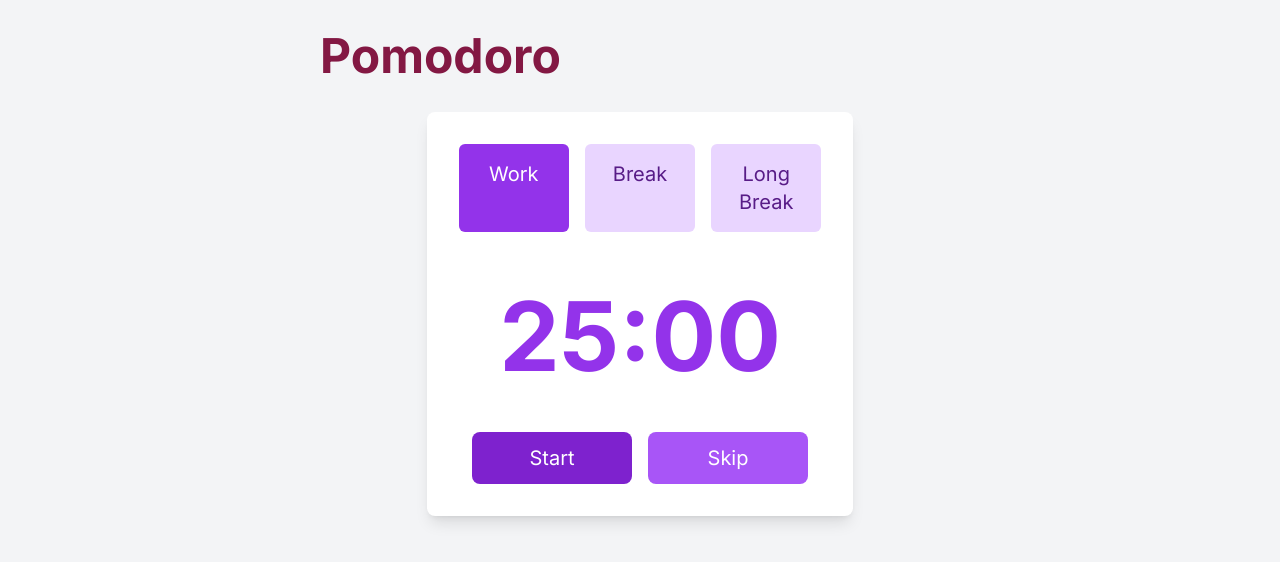
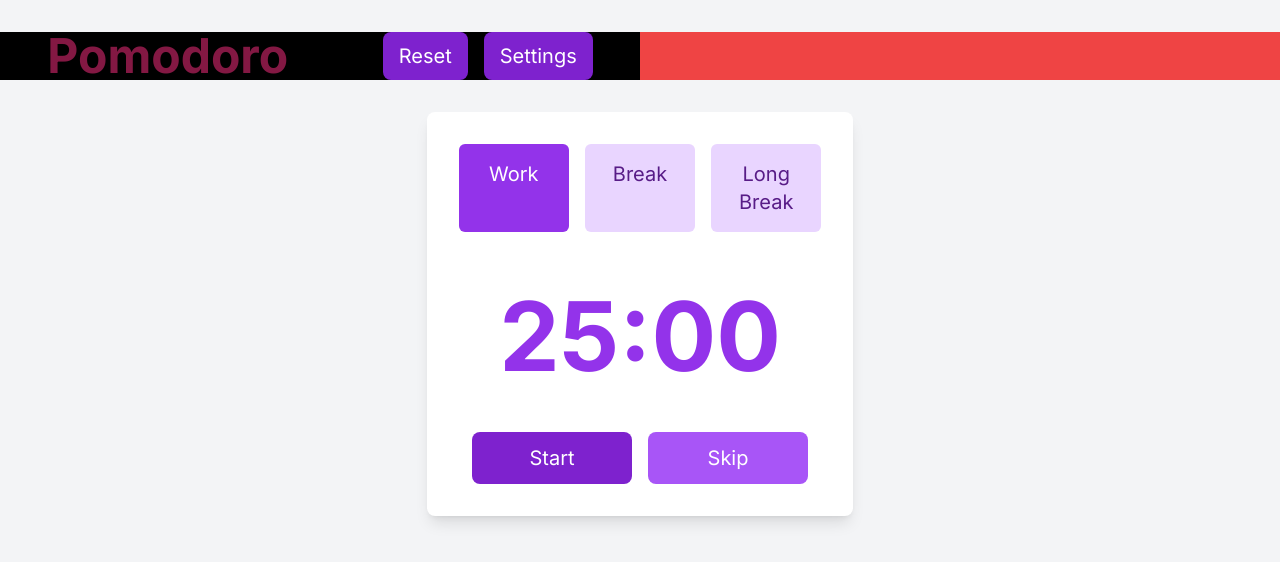
Before and after one commit to OmitNomis/next-pomodoro, a Next.js app: page / in a window 1280 px wide. Shown: the top 562 px of the page. Built offline with nearby package versions, Linux system fonts and the light colour scheme.

Commit message:
alert conditions

```diff
--- a/components/Header.tsx
+++ b/components/Header.tsx
@@ -1,14 +1,17 @@
-"use client";
 import React, { FC, useState } from "react";
 import { CustomModal } from "./modal/CustomModal";
+
 interface HeaderProps {
-  isRunning: boolean;
+  canReset: () => boolean;
 }
-export const Header: FC<HeaderProps> = ({ isRunning }) => {
+
+export const Header: FC<HeaderProps> = ({ canReset }) => {
   const [alertModalVisible, setAlertModalVisible] = useState(false);
 
+  console.log(canReset);
+
   const onLogoClick = () => {
-    if (isRunning) {
+    if (canReset()) {
       setAlertModalVisible(true);
       return;
     }
@@ -18,17 +21,41 @@ export const Header: FC<HeaderProps> = ({ isRunning }) => {
   const reloadWindow = () => {
     window.location.href = "/";
   };
+
+  const handleResetClick = () => {
+    // Implement your reset logic here
+    console.log("Reset button clicked!");
+  };
+
+  const handleSettingsClick = () => {
+    // Implement your settings logic here
+    console.log("Settings button clicked!");
+  };
+
   return (
-    <div className="w-full flex justify-center items-center mb-8 mt-8">
-      <div className="w-[90%] sm:w-[60%] md:w-[50%] ">
-        <div className="flex">
+    <div className="flex w-full justify-between items-center mb-8 mt-8 bg-red-500">
+      <div className="w-[90%] sm:w-[60%] md:w-[50%] bg-black ">
+        <div className="flex justify-around">
           <h1
             onClick={onLogoClick}
             className="text-3xl sm:text-3xl md:text-5xl font-bold text-pink-900 cursor-pointer">
             Pomodoro
           </h1>
+          <div className="flex space-x-4">
+            <button
+              className="px-4 py-2 bg-purple-700 text-white rounded-lg text-lg sm:text-xl hover:bg-purple-600 focus:outline-none focus:ring-2 focus:ring-purple-600"
+              onClick={handleResetClick}>
+              Reset
+            </button>
+            <button
+              className="px-4 py-2 bg-purple-700 text-white rounded-lg text-lg sm:text-xl hover:bg-purple-600 focus:outline-none focus:ring-2 focus:ring-purple-600"
+              onClick={handleSettingsClick}>
+              Settings
+            </button>
+          </div>
         </div>
       </div>
+
       <CustomModal
         isOpen={alertModalVisible}
         onAction={() => {
--- a/components/PomodoroTimer.tsx
+++ b/components/PomodoroTimer.tsx
@@ -6,11 +6,27 @@ import { Timer } from "./Timer";
 
 export default function PomodoroTimer() {
   const [isRunning, setIsRunning] = useState(false);
+  const [hasRunOnce, setHasRunOnce] = useState(false);
+
+  const handleRunState = () => {
+    setHasRunOnce(true);
+  };
+
+  const canReset = () => {
+    if (hasRunOnce) {
+      return true;
+    }
+    return false;
+  };
 
   return (
     <>
-      <Header isRunning={isRunning} />
-      <Timer isRunning={isRunning} setIsRunning={setIsRunning} />
+      <Header canReset={canReset} />
+      <Timer
+        isRunning={isRunning}
+        setIsRunning={setIsRunning}
+        changeRunState={handleRunState}
+      />
     </>
   );
 }
--- a/components/Timer.tsx
+++ b/components/Timer.tsx
@@ -9,8 +9,13 @@ type tabsProp = "Work" | "Break" | "Long Break";
 interface TimerProps {
   isRunning: boolean;
   setIsRunning: (isRunning: boolean) => void;
+  changeRunState: () => void;
 }
-export const Timer: FC<TimerProps> = ({ isRunning, setIsRunning }) => {
+export const Timer: FC<TimerProps> = ({
+  isRunning,
+  setIsRunning,
+  changeRunState,
+}) => {
   // get from local storage later
   const initialValues = {
     workTime: 25 * 60,
@@ -25,6 +30,12 @@ export const Timer: FC<TimerProps> = ({ isRunning, setIsRunning }) => {
   const [iterationCount, setIterationCount] = useState(1);
   const [showAlert, setShowAlert] = useState(false);
   const [switchTo, setSwitchTo] = useState<tabsProp>();
+
+  useEffect(() => {
+    if (isRunning) {
+      changeRunState();
+    }
+  }, [isRunning]);
 
   const startStop = () => {
     setIsRunning((prevState) => !prevState);
```
